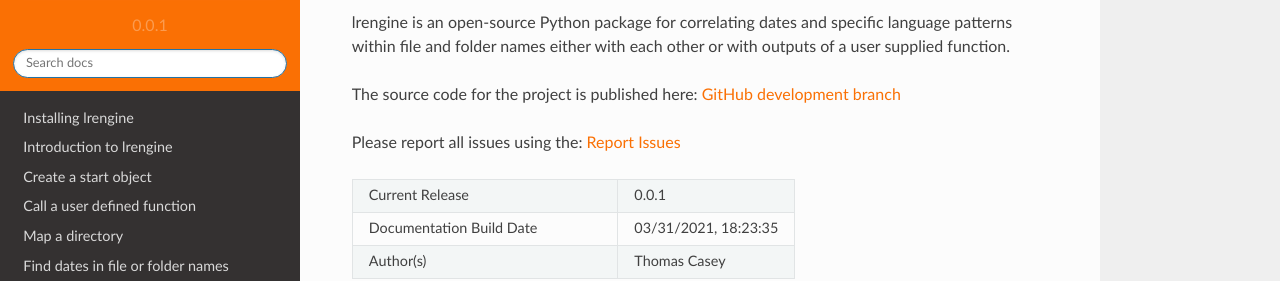
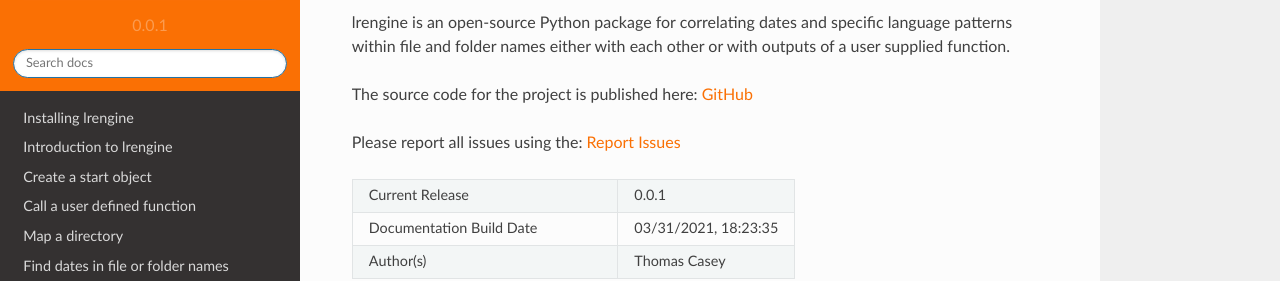
Before and after one commit to thcasey3/lrengine, a Sphinx documentation site: the page built from docs/source/index.rst, in a window 1280 px wide and 1249 px high. Shown: the part 149-430 px from the top of the window. Built offline with Sphinx 7.4.7 and the Read the Docs theme 2.0.0, drawn with Linux system fonts in a browser that asks for light colours; pages that are not in the unit, such as notebooks, are missing from menus.

Commit message:
updated targets for links

```diff
--- a/docs/source/index.rst
+++ b/docs/source/index.rst
@@ -7,7 +7,7 @@
 
 .. |GitHub| raw:: html
 
-   <a href="https://github.com/thcasey3/lrengine/tree/development" target="_blank"> GitHub development branch</a>
+   <a href="https://github.com/thcasey3/lrengine/" target="_blank"> GitHub</a>
 
 .. |IssuesTracker| raw:: html
 
--- a/docs/source/install.rst
+++ b/docs/source/install.rst
@@ -58,7 +58,7 @@
     Name: lrengine
     Version: 0.0.1
     Summary: lrengine
-    Home-page: http://github.com/thcasey3/lrengine
+    Homepage: https://thcasey3.github.io/lrengine/
     Author: Thomas Casey
     Author-email: None
     License: MIT
```
